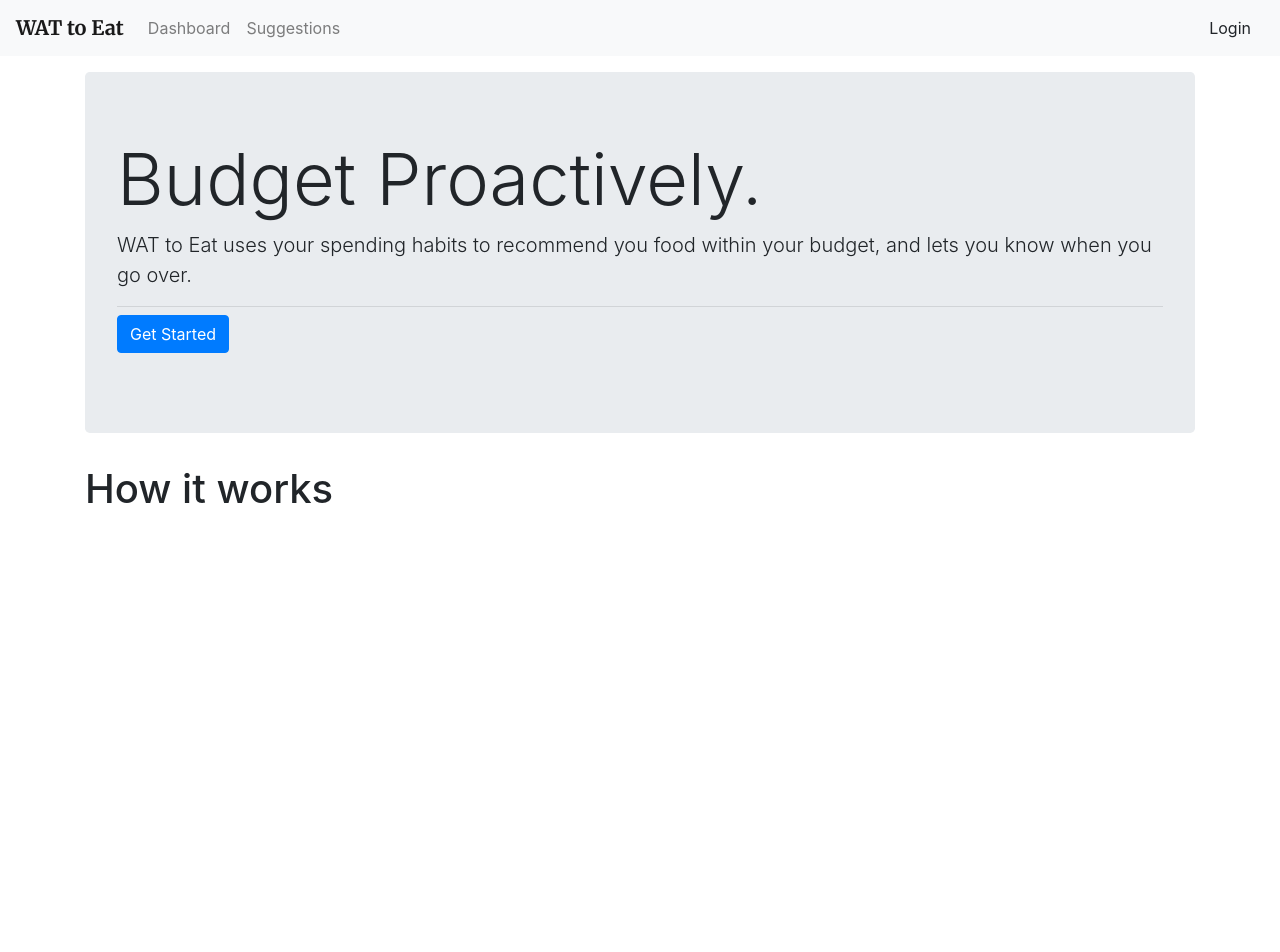
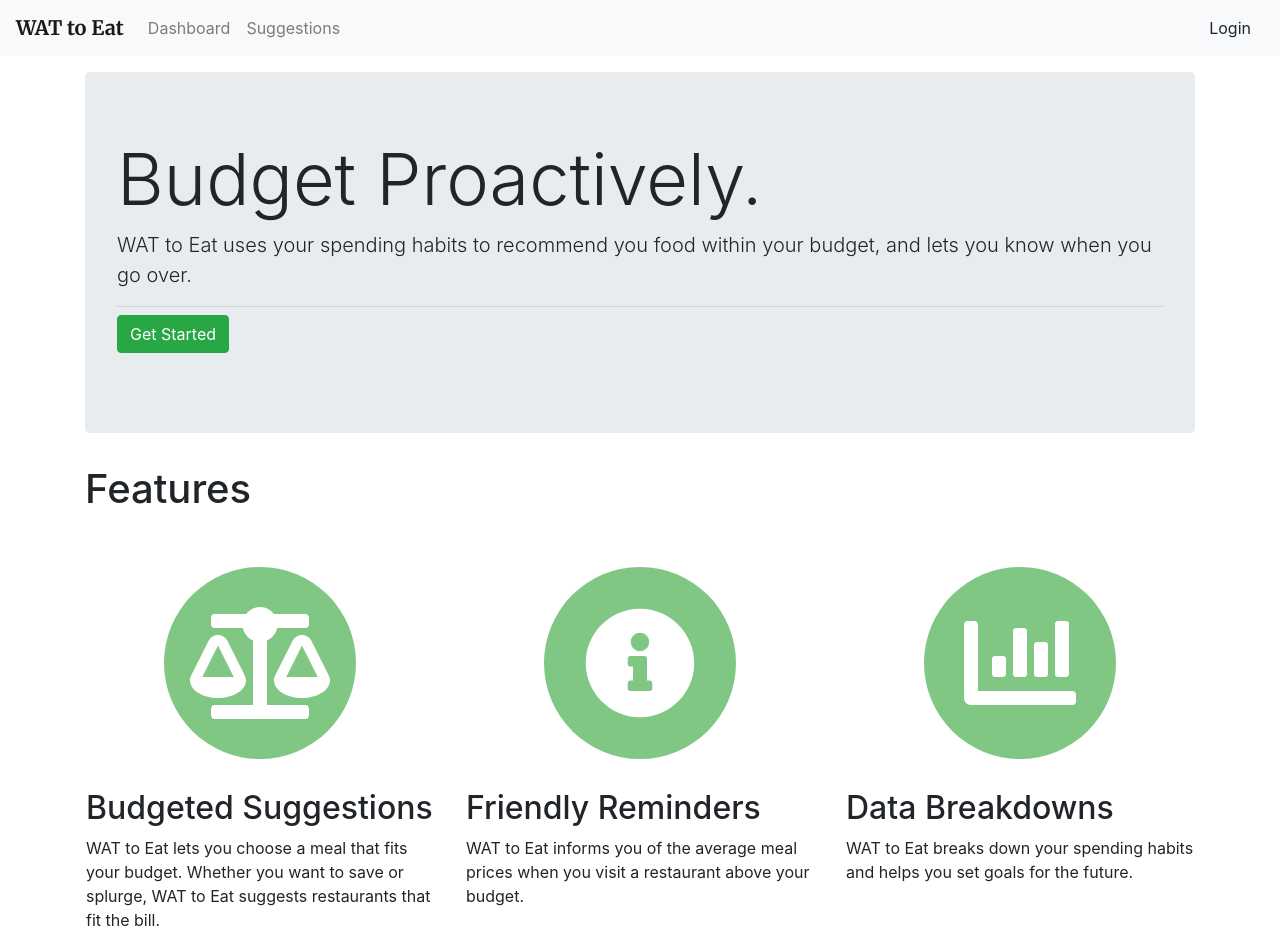
Before and after one commit to JerryZhu99/WAT-to-eat-web, a React (Create React App) app: page / in a window 1280 px wide. Shown: the top 952 px of the page. Before the commit the page ends 800 px from the top, so only its background shows below. Built offline with nearby package versions, Linux system fonts and the light colour scheme; what react-google-maps would draw is missing.

Commit message:
Improved welcome screen

```diff
--- a/public/index.html
+++ b/public/index.html
@@ -21,6 +21,9 @@
       Learn how to configure a non-root public URL by running `npm run build`.
     -->
   <link href="https://fonts.googleapis.com/css?family=Merriweather:700" rel="stylesheet">
+  <script defer src="https://use.fontawesome.com/releases/v5.0.13/js/all.js" integrity="sha384-xymdQtn1n3lH2wcu0qhcdaOpQwyoarkgLVxC/wZ5q7h9gHtxICrpcaSUfygqZGOe"
+    crossorigin="anonymous"></script>
+
   <title>WAT to Eat</title>
 </head>
 
--- /dev/null
+++ b/src/component/WelcomeScreen.css
@@ -0,0 +1,15 @@
+
+.icon-wrapper{
+    margin: 30px 0;
+}
+
+.icon-wrapper .icon{
+    border-radius: 7em;
+    background-color: #81C784;
+    width: 12em;
+    height: 12em;
+    display: flex;
+    align-items: center;
+    justify-content: center;
+    color: white;
+}
--- a/src/component/WelcomeScreen.jsx
+++ b/src/component/WelcomeScreen.jsx
@@ -3,7 +3,10 @@ import { Button, Container, Jumbotron } from 'reactstrap';
 import Auth from '../Auth';
 import { Redirect } from 'react-router-dom';
 
+import './WelcomeScreen.css'
+
 class WelcomeScreen extends Component {
+
     render() {
         if (Auth.signedIn) return <Redirect to="/dashboard" />
 
@@ -15,12 +18,54 @@ class WelcomeScreen extends Component {
                         <p className="lead">WAT to Eat uses your spending habits to recommend you food within your budget, and lets you know when you go over.</p>
                         <hr className="my-2" />
                         <p className="lead">
-                            <Button color="primary">Get Started</Button>
+                            <Button color="success">Get Started</Button>
                         </p>
                     </Jumbotron>
                     <h1>
-                        How it works
+                        Features
                     </h1>
+                    <div className="row">
+                        <div className="col-md-4 p-3">
+                            <div className="icon-wrapper w-100 d-flex flex-column align-items-center">
+                                <div className="icon">
+                                    <i class="fas fa-balance-scale fa-7x"></i>
+                                </div>
+                            </div>
+
+                            <h2>Budgeted Suggestions</h2>
+                            <p>
+                                WAT to Eat lets you choose a meal that fits your budget.
+                                Whether you want to save or splurge, WAT to Eat suggests restaurants that fit the bill.
+                            </p>
+                        </div>
+
+                        <div className="col-md-4 p-3">
+
+                            <div className="icon-wrapper w-100 d-flex flex-column align-items-center">
+                                <div className="icon">
+                                    <i class="fas fa-info-circle fa-7x"></i>
+                                </div>
+                            </div>
+
+
+                            <h2>Friendly Reminders</h2>
+                            <p>
+                                WAT to Eat informs you of the average meal prices when you visit a restaurant above your budget.
+                            </p>
+                        </div>
+
+                        <div className="col-md-4 p-3">
+                            <div className="icon-wrapper w-100 d-flex flex-column align-items-center">
+                                <div className="icon">
+                                    <i class="fas fa-chart-bar fa-7x"></i>
+                                </div>
+                            </div>
+                            <h2>Data Breakdowns</h2>
+                            <p>
+                                WAT to Eat breaks down your spending habits and helps you set goals for the future.
+                            </p>
+                        </div>
+                    </div>
                 </Container>
             </div>
         );
```
